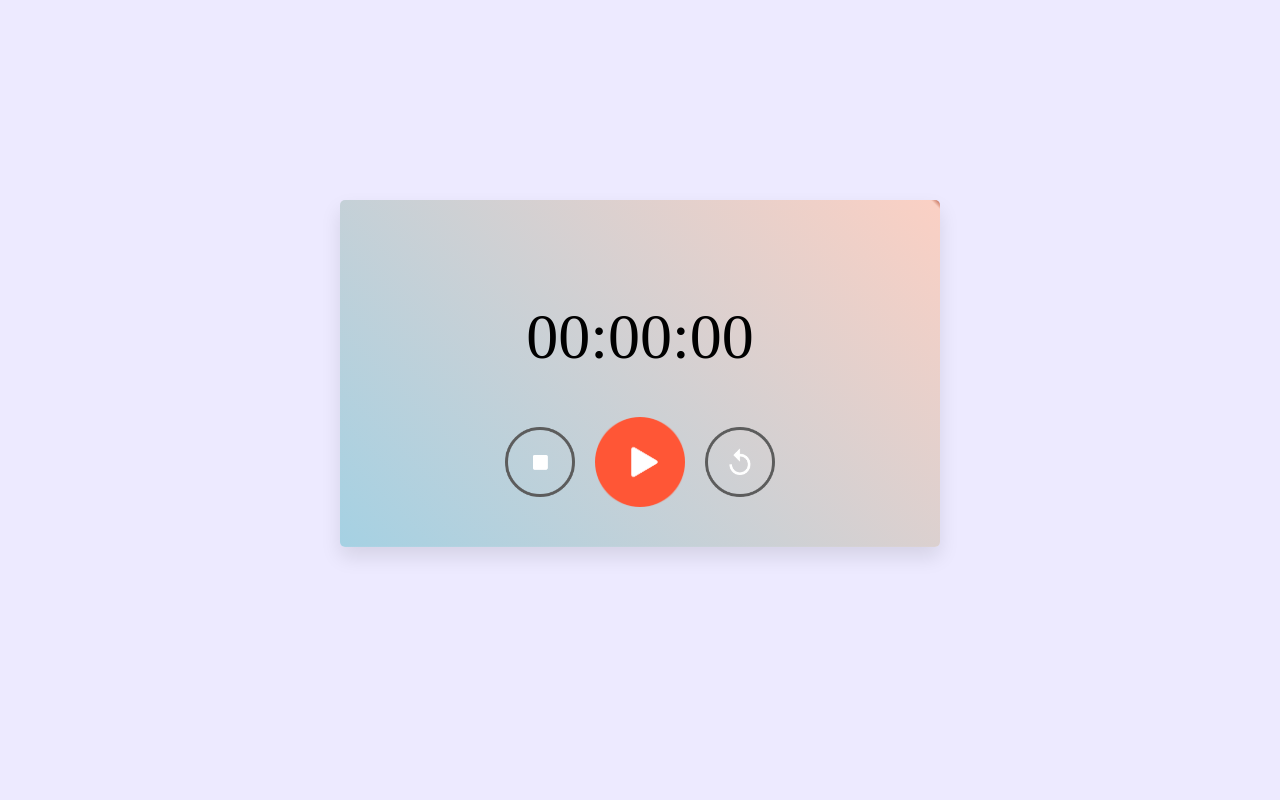
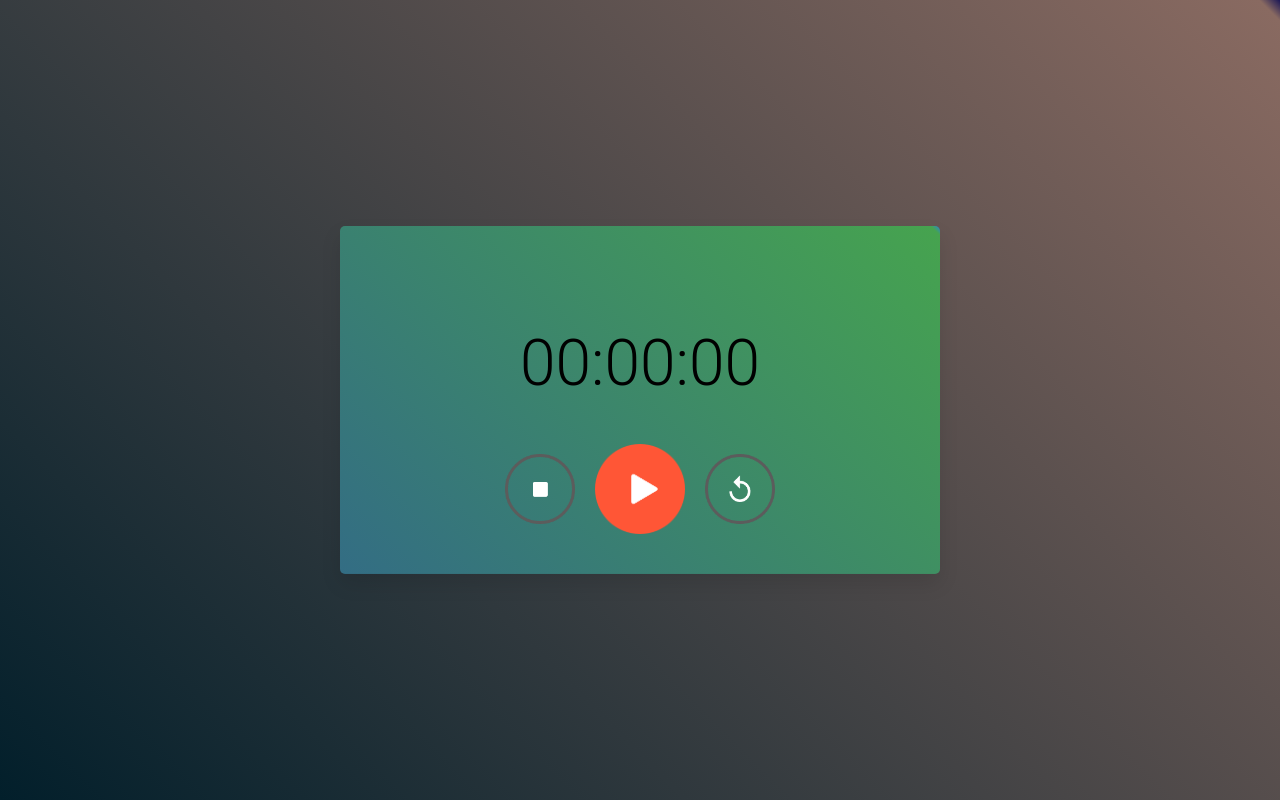
Before and after one commit to Sandunjayasekar/Simple-stopwatch, a plain HTML site: page index.html in a window 1280 px wide. Drawn offline with Linux system fonts and the light colour scheme.

Commit message:
background colors changed

```diff
--- a/style.css
+++ b/style.css
@@ -1,18 +1,25 @@
 body {
-    background: #edeaff;
+    background: linear-gradient(45deg, #021f2b 0%, #896a61 99%, #1b1756 100%);
+    background-size: cover;
+    background-position: center;
+    display: flex;
+    align-items: center;
+    justify-content: center;
+    height: 100vh;
+    margin: 0;
+    font-family: 'Roboto', sans-serif;
 }
 
 .stopwatch {
     width : 90%;
     max-width: 600px;
-    background: linear-gradient(45deg, #a5d1e3 0%, #fad0c4 99%, #b65439 100%);
+    background: linear-gradient(45deg, #336d84 0%, #46a34f 99%, #2a82da 100%);
     border-radius: 5px;
     background-size: cover;
     background-position: center;
     text-align: center;
     padding: 40px 0;
     color: #fff;
-    margin: 200px auto 0;
     box-shadow: 0 10px 20px rgba(0, 0, 0, 0.1);
 }
 
```
